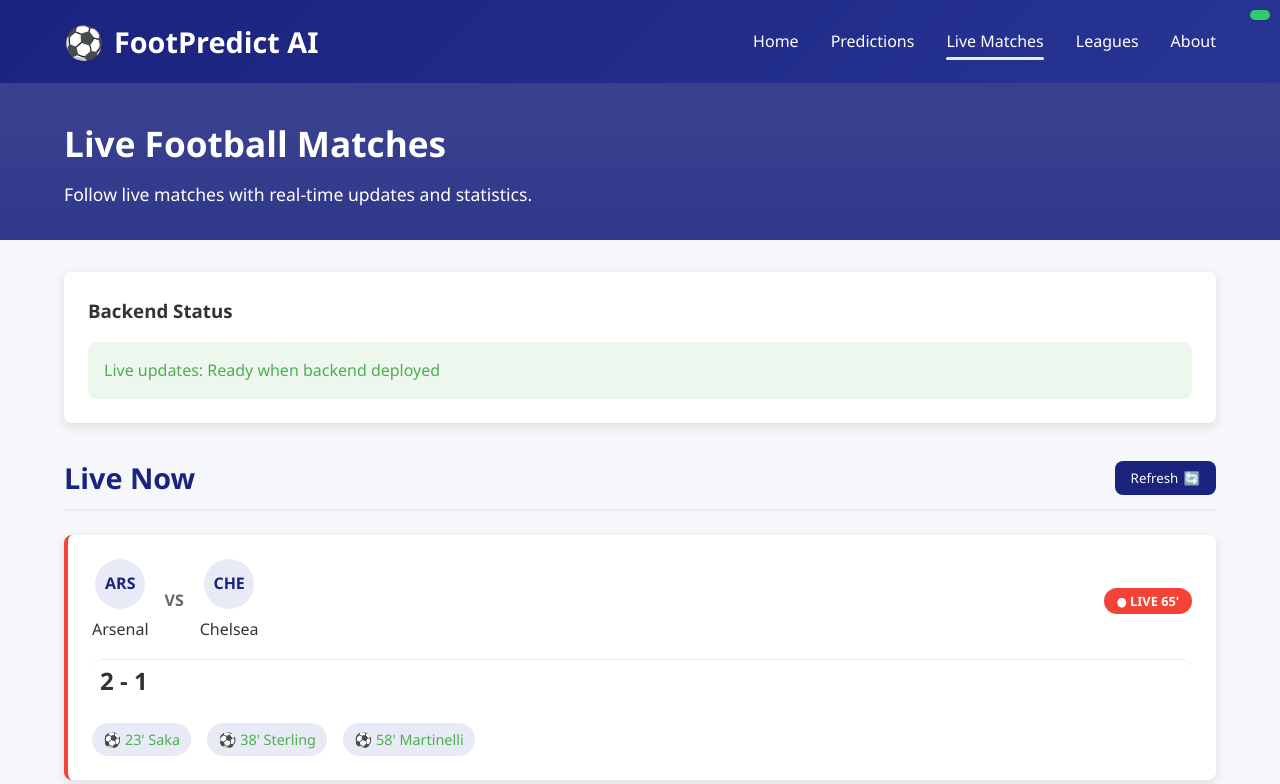
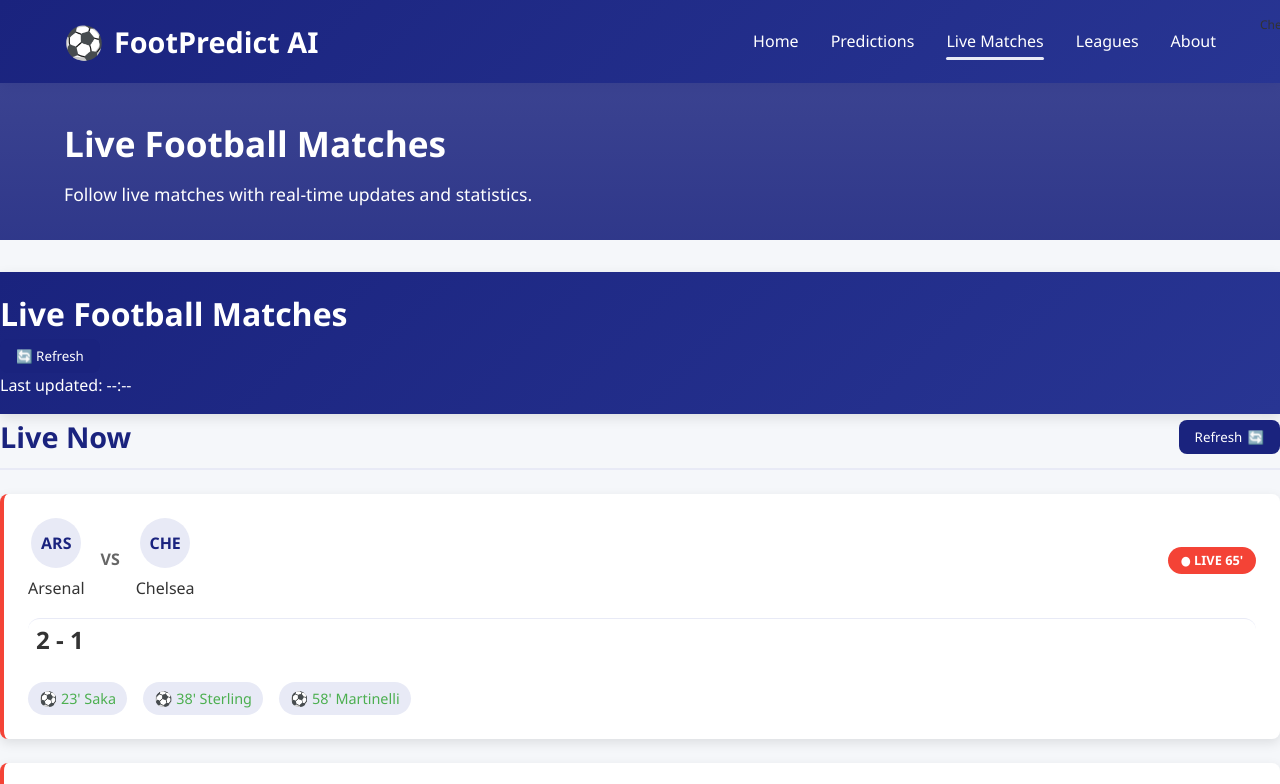
Before and after one commit to kakooza-cyber/football-ai-predictiond, a plain HTML site: page live-matches.html in a window 1280 px wide. Shown: the top 784 px of the page. Drawn offline with Linux system fonts and the light colour scheme.

Commit message:
Update live-matches.html

```diff
--- a/live-matches.html
+++ b/live-matches.html
@@ -34,14 +34,33 @@
         </div>
     </section>
 
-    <div class="container">
-        <section class="api-settings">
-            <h3>Backend Status</h3>
-            <div class="api-status connected">
-                <div class="status-indicator connected"></div>
-                <span>Live updates: Ready when backend deployed</span>
-            </div>
-        </section>
+    <!-- Add to your live-matches.html -->
+<div id="connection-status" class="status-indicator">Checking...</div>
+
+<header>
+    <h1>Live Football Matches</h1>
+    <div class="controls">
+        <button id="refresh-matches" class="refresh-btn">
+            🔄 Refresh
+        </button>
+        <span id="last-refreshed">Last updated: --:--</span>
+    </div>
+</header>
+
+<main>
+    <div id="live-matches-container">
+        <!-- Content will be loaded here -->
+    </div>
+</main>
+
+<script type="module" src="js/app.js"></script>
+
+
+
+
+
+
+
 
         <section id="live-matches">
             <div class="section-header">
```
